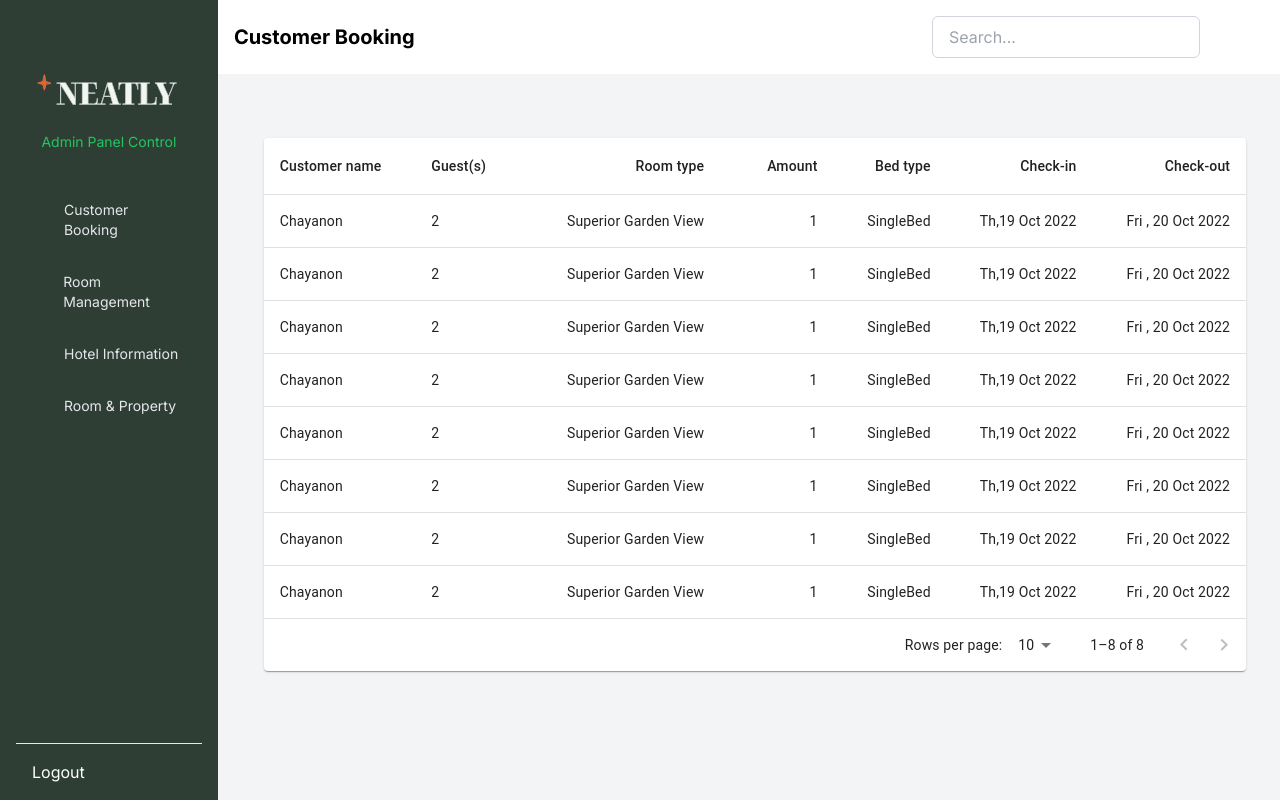
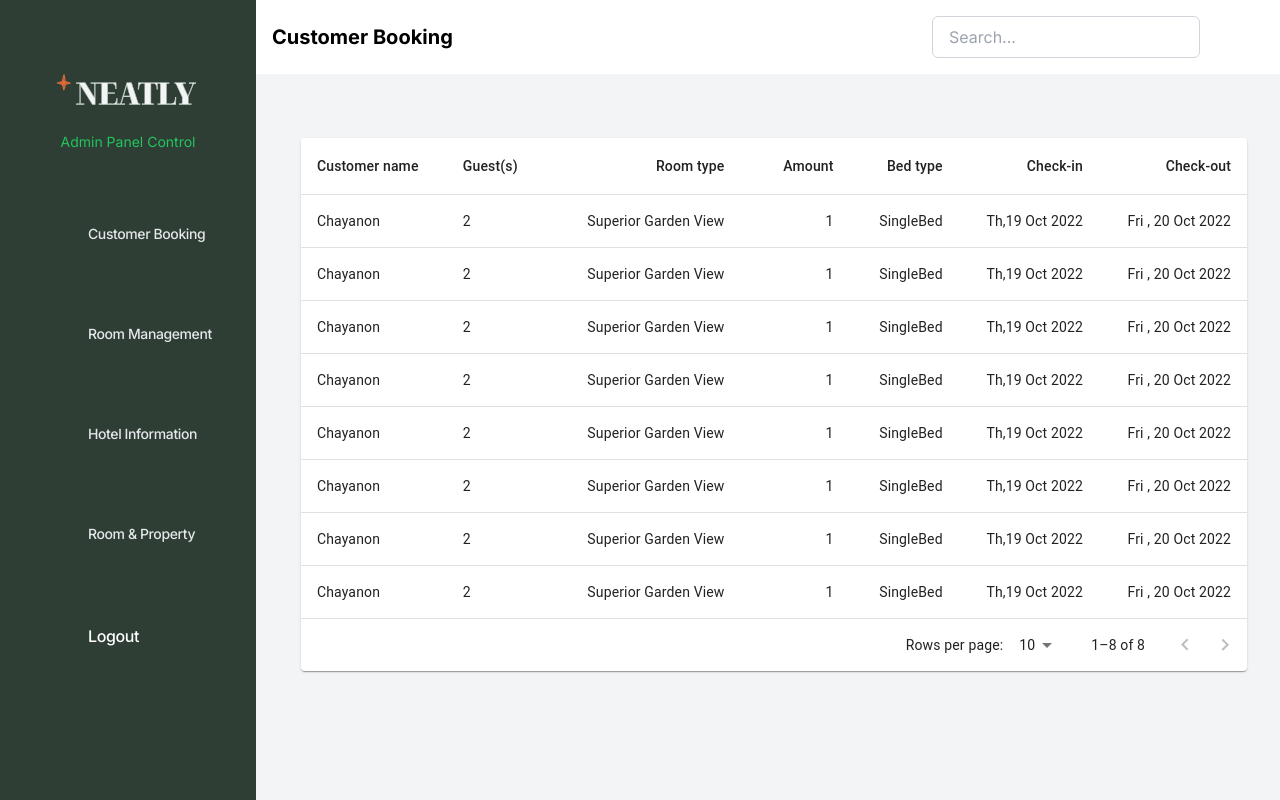
Before and after one commit to L1laX/Grand-final-project-neatly-hotel-teal, a Next.js app: page /admin in a window 1280 px wide. Built offline with nearby package versions, Linux system fonts and the light colour scheme.

Commit message:
style(admin): update sidebar styling

```diff
--- a/src/app/admin/Sidebar/page.jsx
+++ b/src/app/admin/Sidebar/page.jsx
@@ -27,39 +27,41 @@ const Sidebar = () => {
 
   return (
     <div className="flex h-screen w-64 flex-col bg-[#2F3E35] px-4 pb-4 pt-8 text-white ">
-      <div className="flex h-40 flex-col items-center justify-center px-4 ">
+      <div className="flex h-40 flex-col items-center justify-center px-4 shadow-sm ">
         <Image src={Logo} className="inline h-10 cursor-pointer" />
 
         <p className="mt-5 text-sm text-green-500">Admin Panel Control</p>
       </div>
 
-      <div className=" flex flex-col gap-4">
+      <div className=" flex flex-col gap-4  bg-inherit">
         <ul className="space-y-4 ">
           {sidebarItem.map((item, index) => (
-            <div className="w-full hover:bg-green-600" key={index}>
+            <div
+              className="flex w-full gap-4 whitespace-nowrap  p-6 text-base font-medium leading-6 tracking-tight  text-gray-300 hover:bg-green-600"
+              key={index}
+            >
               <li>
                 <a
                   href={item.href}
-                  className="flex items-center gap-4 rounded-md px-4 py-2 text-gray-200 duration-500 hover:text-white"
+                  className="flex items-center gap-4 rounded-md  px-4 py-2 text-gray-200 duration-500 hover:text-white"
                 >
                   <svg
-                    className="h-4 w-4 text-gray-400"
+                    className="h-4 w-4 text-gray-400 "
                     fill="currentColor"
                     aria-hidden="true"
-                  >
-                    {/* Icon for the menu item */}
-                  </svg>
-                  <span className="text-sm">{item.name}</span>
+                  ></svg>
+                  <span className=" text-sm">{item.name}</span>
                 </a>
               </li>
             </div>
           ))}
         </ul>
-      </div>
-
-      <div className="mt-auto">
-        <hr className="my-4" />
-        <div className="w-full hover:bg-green-600">
+        <div className="flex w-full gap-4 whitespace-nowrap  p-6 text-base font-medium leading-6 tracking-tight  text-gray-300 hover:bg-green-600">
+          <svg
+            className="h-4 w-4 text-gray-400 "
+            fill="currentColor"
+            aria-hidden="true"
+          ></svg>
           <Link href="/admin/login" className="px-4 py-2 text-white  ">
             Logout
           </Link>
--- a/src/app/admin/booking/page.jsx
+++ b/src/app/admin/booking/page.jsx
@@ -149,7 +149,7 @@ function CustomerBooking() {
         <NavBarAdmin navName={"Customer Booking"} />
         <div className="room-type-table mr-7 mt-16 flex items-center justify-center">
           <Paper
-            sx={{ width: "95%", height: "100%", overflow: "hidden" }}
+            sx={{ width: "100%", height: "100%", overflow: "hidden" }}
             className=" ml-10  "
           >
             <TableContainer sx={{ maxH: "100vh" }}>
--- a/src/app/admin/hotel_info/page.jsx
+++ b/src/app/admin/hotel_info/page.jsx
@@ -79,7 +79,7 @@ const HotelInfo = () => {
         <NavBarAdmin3 navName="Hotel Information" />
         <div className="room-type-table mr-7 mt-6 flex items-center justify-center">
           <Paper
-            sx={{ width: "95%", height: "100%", overflow: "hidden" }}
+            sx={{ width: "100%", height: "100%", overflow: "hidden" }}
             className="ml-10"
           >
             <form onSubmit={handleSubmit}>
--- a/src/app/admin/room_management/page.jsx
+++ b/src/app/admin/room_management/page.jsx
@@ -80,7 +80,7 @@ function RoomManagement() {
         <NavBarAdmin navName={"Room Management"} />
         <div className="room-type-table mr-7 mt-16 flex items-center justify-center">
           <Paper
-            sx={{ width: "95%", height: "100%", overflow: "hidden" }}
+            sx={{ width: "100%", height: "100%", overflow: "hidden" }}
             className=" ml-10  "
           >
             <TableContainer sx={{ maxH: "100vh" }}>
--- a/src/app/admin/room_type/page.jsx
+++ b/src/app/admin/room_type/page.jsx
@@ -122,7 +122,7 @@ const RoomType = () => {
         />
         <div className="room-type-table mr-7 mt-16 flex items-center justify-center">
           <Paper
-            sx={{ width: "95%", height: "87%", overflow: "hidden" }}
+            sx={{ width: "100%", height: "100%", overflow: "hidden" }}
             className=" ml-10  "
           >
             <TableContainer sx={{ maxH: "10vh" }}>
```
